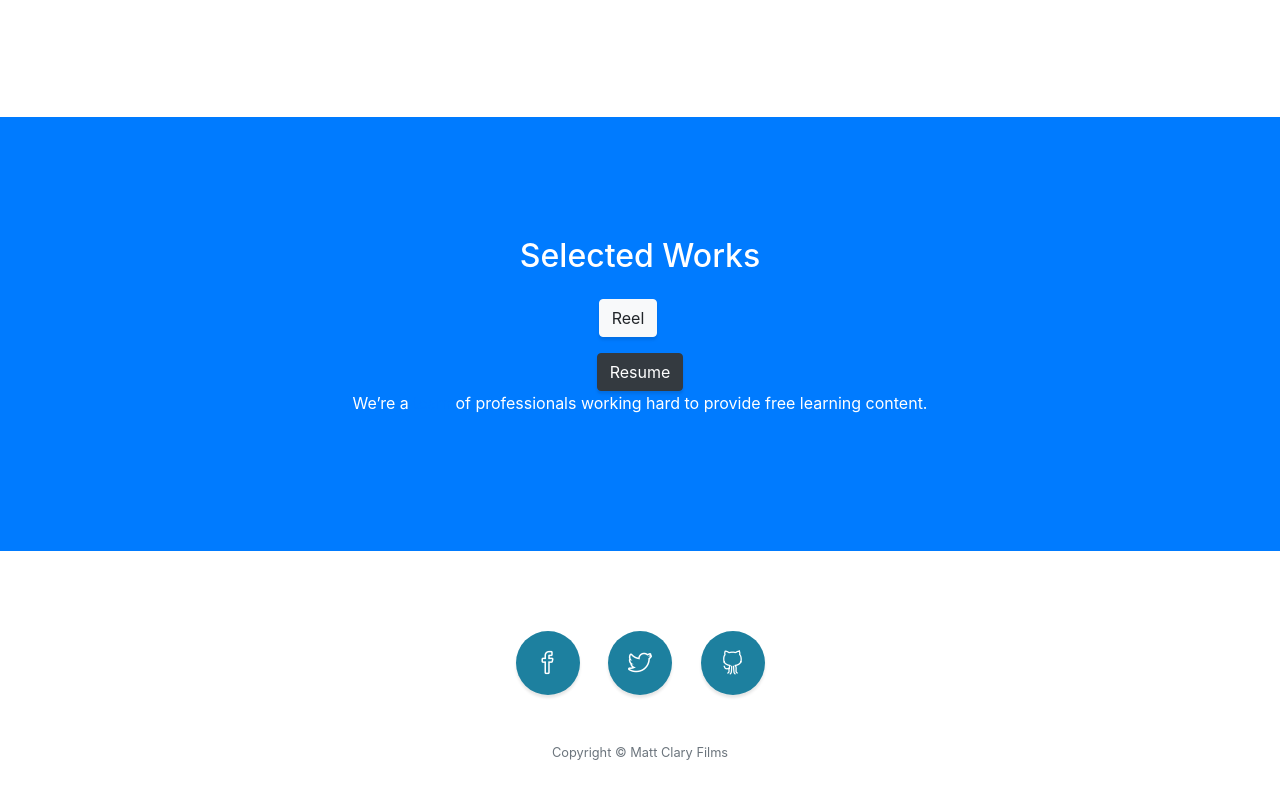
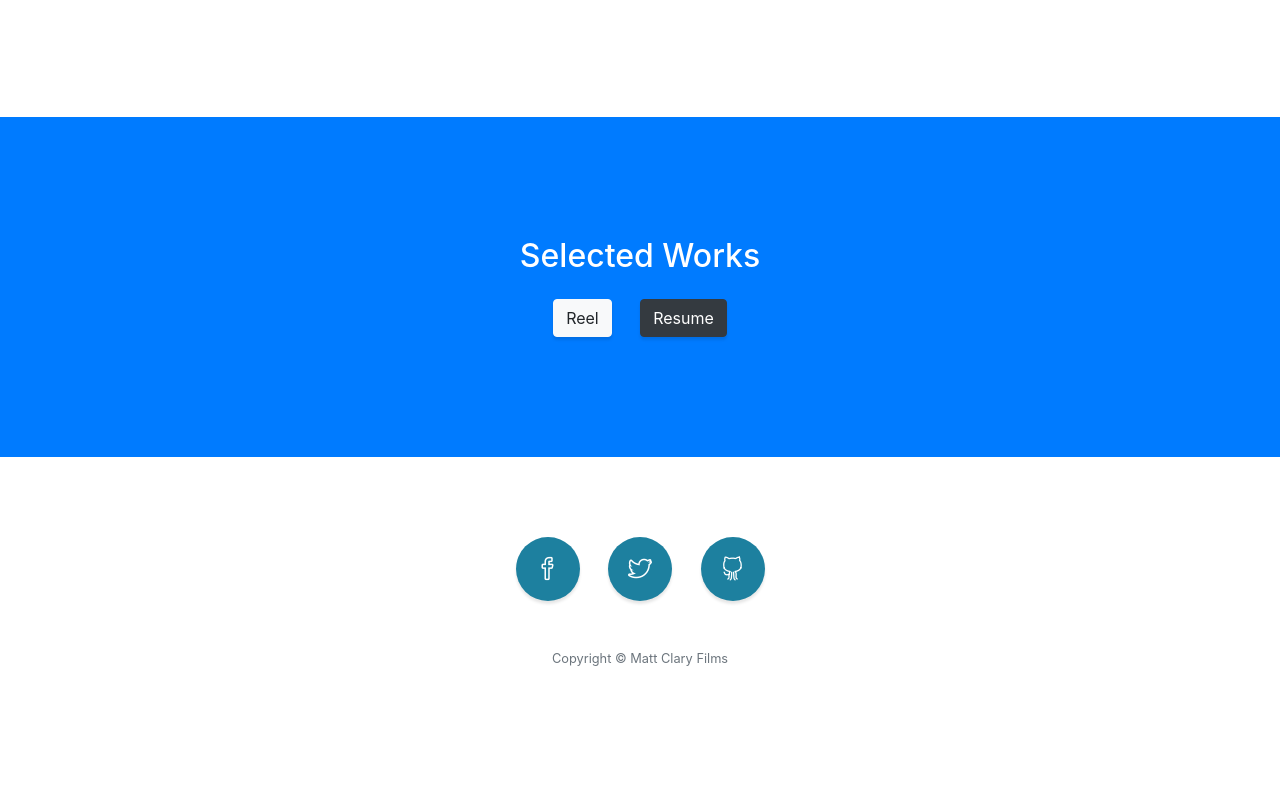
Before and after one commit to mattclary/mattclaryfilms.github.io, a website with bundled scripts: page index.html in a window 1280 px wide. Shown: the part 964-1763 px from the top of the page. After the commit the page ends 1713 px from the top, so only its background shows below. Built offline with nearby package versions, Linux system fonts and the light colour scheme.

Commit message:
Update index.html

```diff
--- a/index.html
+++ b/index.html
@@ -62,14 +62,7 @@
     <div class="container text-center">
       <h2 class="mb-4">Selected Works</h2>
       <a href="#!" class="btn btn-xl btn-light mr-4">Reel</a>
-      <p>
-        <a href="https://www.youtube.com/watch?v=9UFI-dKG6XQ"></a>
-     </p>
       <a href="#!" class="btn btn-xl btn-dark">Resume</a>
-      <p>
-        We’re a <a href="/about/about_team.htm">team</a> of professionals working
-        hard to provide free learning content.
-     </p>
     </div>
   </section>
 
```
